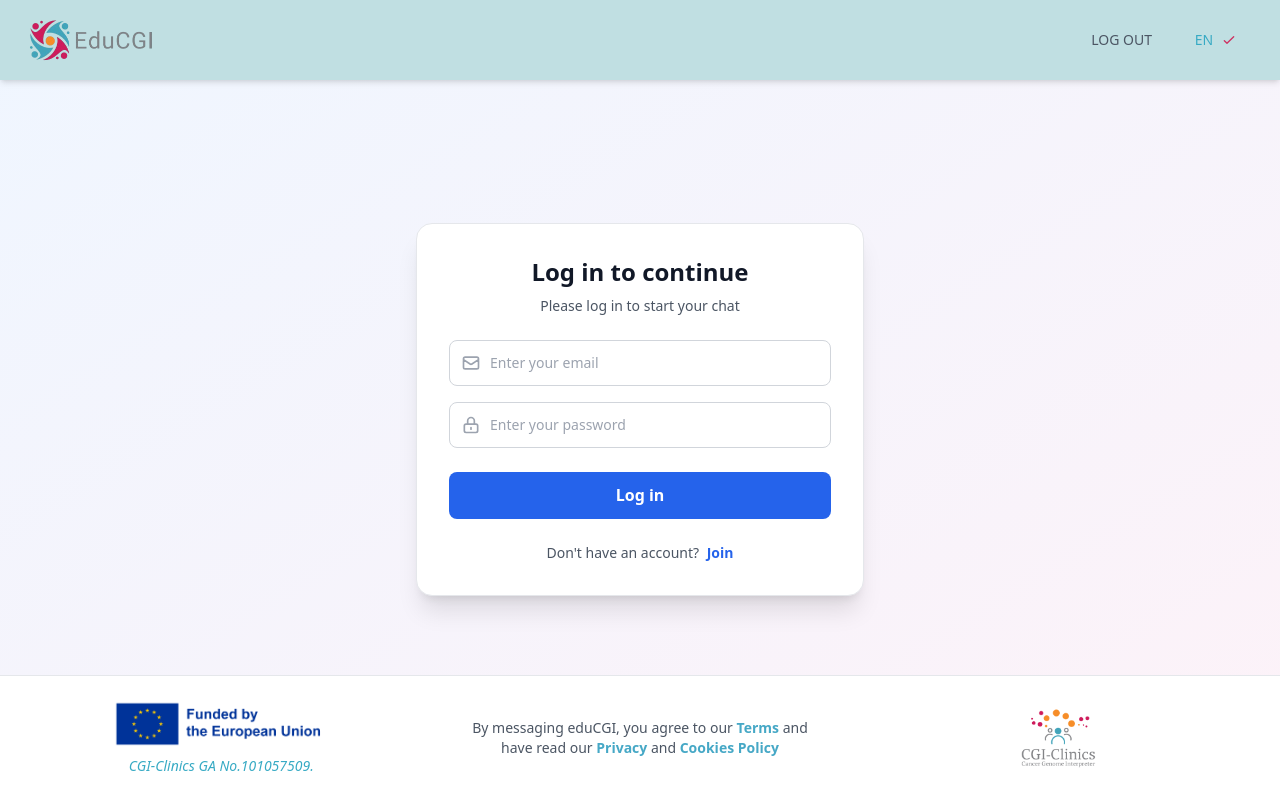
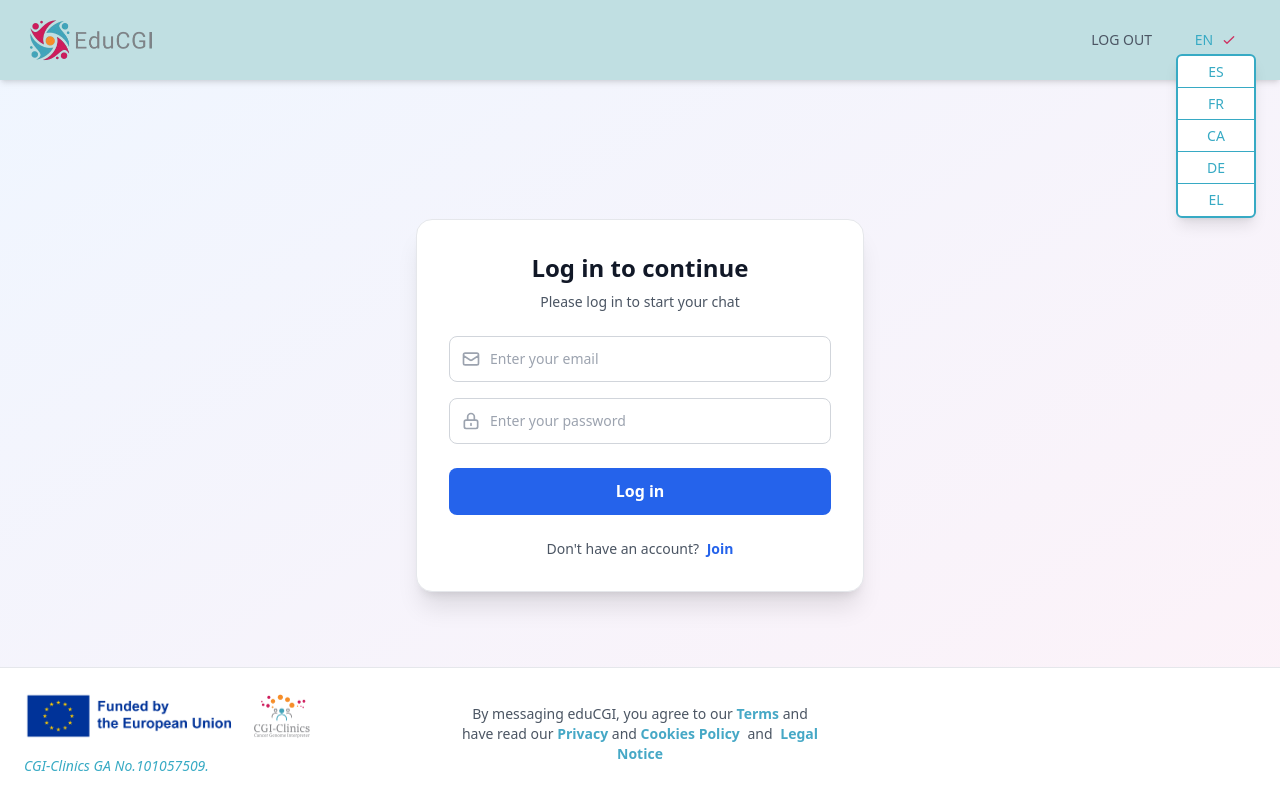
Before and after one commit to Cesar-Cantalupe/cgi, an Angular app: page /home in a window 1280 px wide. Both pictures are taken after a click on the button "EN". Built offline with nearby package versions, Linux system fonts and the light colour scheme.

Commit message:
+cambios de texto -fix selector idioma

```diff
--- a/src/app/components/footer/footer.component.html
+++ b/src/app/components/footer/footer.component.html
@@ -4,16 +4,23 @@
 
     <div class="grid grid-cols-3 gap-6 items-center">
 
+      <!-- Logos (EU + CGI-Clinics) - Left side -->
       <div class="space-y-3 col-span-1">
-        <div class="flex flex-col items-center justify-start h-full">
-          <img src="assets/home/EN_FundedbytheEU_RGB_POS.png" alt="Funded by the European Union" class="h-12 w-auto object-contain">
-          <p class="text-sm italic cursor-pointer underline-offset-2 text-left transition-colors mt-2 text-[#37AAC4] hover:text-[#CE3262]" (click)="openModal()">
+        <div class="flex flex-col items-start justify-start h-full gap-4">
+          <div class="flex items-center gap-3">
+            <img src="assets/home/EN_FundedbytheEU_RGB_POS.png" alt="Funded by the European Union" class="h-12 w-auto object-contain">
+            <a href="https://www.cgiclinics.eu/" target="_blank" rel="noopener noreferrer" class="transition-transform duration-300 hover:scale-105">
+              <img src="assets/home/marca_CGI-Clinics-01.png" alt="CGI-Clinics Cancer Genome Interpreter" class="h-12 w-auto object-contain">
+            </a>
+          </div>
+          <p class="text-sm italic cursor-pointer underline-offset-2 text-left transition-colors text-[#37AAC4] hover:text-[#CE3262]" (click)="openModal()">
             {{ 'FOOTER.GRANT_NUMBER' | translate }}
           </p>
         </div>
       </div>
 
 
+      <!-- Links Center -->
       <div class="col-span-1 flex items-center justify-center">
         <p class="text-sm text-gray-600 text-center px-4">
           {{ 'FOOTER.TERMS_TEXT' | translate }}
@@ -28,16 +35,17 @@
           <a href="#" class="font-semibold hover:underline transition-colors duration-300" style="color: #46A8C6;">
             {{ 'FOOTER.COOKIES' | translate }}
           </a>
+          <span class="mx-1">{{ 'FOOTER.AND' | translate }}</span>
+          <a href="#" class="font-semibold hover:underline transition-colors duration-300" style="color: #46A8C6;">
+            {{ 'FOOTER.LEGAL_NOTICE' | translate }}
+          </a>
         </p>
       </div>
 
 
+      <!-- Empty Right column for balance -->
       <div class="space-y-3 col-span-1">
-        <div class="flex items-center justify-center h-full">
-          <a href="https://www.cgiclinics.eu/" target="_blank" rel="noopener noreferrer" class="transition-transform duration-300 hover:scale-105">
-            <img src="assets/home/marca_CGI-Clinics-01.png" alt="CGI-Clinics Cancer Genome Interpreter" class="h-16 w-auto object-contain">
-          </a>
-        </div>
+        <!-- Space for layout balance -->
       </div>
     </div>
   </div>
--- a/src/app/components/header/header.component.css
+++ b/src/app/components/header/header.component.css
@@ -1,4 +1,4 @@
-header{
-  z-index: 1;
+header {
+  z-index: 1000;
   position: relative;
 }
--- a/src/app/components/header/header.component.html
+++ b/src/app/components/header/header.component.html
@@ -13,9 +13,7 @@
           {{ 'HEADER.LOGOUT' | translate }}
         </button>
 
-        <div class="relative group">
-
-          <div class="absolute inset-0 -bottom-2 h-8 bg-transparent pointer-events-none group-hover:pointer-events-auto"></div>
+        <div class="relative" (mouseenter)="onMouseEnter()">
 
           <button class="flex items-center justify-center space-x-2 text-[#37AAC4] font-medium text-sm px-4 py-2 rounded-lg hover:bg-gray-50 transition-colors duration-200 relative z-10 w-20">
             <span>{{ currentLanguage }}</span>
@@ -25,7 +23,13 @@
             </svg>
           </button>
 
-          <div class="absolute right-0 mt-0 bg-white rounded-md shadow-lg border-2 border-[#37AAC4] overflow-hidden opacity-0 invisible group-hover:opacity-100 group-hover:visible transition-all duration-200 z-50 w-20">
+          <div class="absolute right-0 -mt-1 bg-white rounded-md shadow-lg border-2 border-[#37AAC4] overflow-hidden z-50 w-20 transition-all duration-200"
+               [class.opacity-0]="!isDropdownOpen"
+               [class.invisible]="!isDropdownOpen"
+               [class.opacity-100]="isDropdownOpen"
+               [class.visible]="isDropdownOpen"
+               style="top: 100%;"
+               (mouseleave)="onMouseLeave()">
             <button
               *ngFor="let lang of getAvailableLanguages()"
               (click)="selectLanguage(lang)"
--- a/src/app/components/header/header.component.ts
+++ b/src/app/components/header/header.component.ts
@@ -11,6 +11,7 @@ import { TranslationService } from '../../services/translation.service';
 export class HeaderComponent {
   currentLanguage: string = 'EN';
   languages = ['EN', 'ES', 'FR', 'CA', 'DE', 'EL'];
+  isDropdownOpen: boolean = false;
 
   constructor(
     private authService: AuthService,
@@ -27,6 +28,7 @@ export class HeaderComponent {
   selectLanguage(language: string) {
     const langCode = language.toLowerCase();
     this.translationService.setLanguage(langCode);
+    this.isDropdownOpen = false;
   }
 
   getAvailableLanguages(): string[] {
@@ -37,4 +39,12 @@ export class HeaderComponent {
     this.authService.logout();
     this.router.navigate(['/login']);
   }
+
+  onMouseEnter() {
+    this.isDropdownOpen = true;
+  }
+
+  onMouseLeave() {
+    this.isDropdownOpen = false;
+  }
 }
--- a/src/app/components/home/home.component.html
+++ b/src/app/components/home/home.component.html
@@ -23,7 +23,7 @@
           <p [innerHTML]="'HOME.DESCRIPTION_1' | translate"></p>
           <p [innerHTML]="'HOME.DESCRIPTION_2' | translate"></p>
           <p class="text-sm mt-6">
-            {{ 'HOME.AGREEMENT_TEXT' | translate }}
+            <span [innerHTML]="getAgreementTextWithLink('HOME.AGREEMENT_TEXT' | translate)"></span>
             <button (click)="openAgreementPopup()" class="text-blue-600 hover:text-blue-800 underline font-medium">
               {{ 'HOME.AGREEMENT_LINK' | translate }}
             </button>.
--- a/src/app/components/home/home.component.ts
+++ b/src/app/components/home/home.component.ts
@@ -1,5 +1,6 @@
 import { Component, OnInit } from '@angular/core';
 import { Router, ActivatedRoute } from '@angular/router';
+import { DomSanitizer, SafeHtml } from '@angular/platform-browser';
 
 @Component({
   selector: 'app-home',
@@ -12,7 +13,8 @@ export class HomeComponent implements OnInit {
 
   constructor(
     private router: Router,
-    private route: ActivatedRoute
+    private route: ActivatedRoute,
+    private sanitizer: DomSanitizer
   ) {}
 
   ngOnInit() {
@@ -38,4 +40,12 @@ export class HomeComponent implements OnInit {
   closeAgreementPopup() {
     this.showAgreementPopup = false;
   }
+
+  getAgreementTextWithLink(agreementText: string): SafeHtml {
+    const linkedText = agreementText.replace(
+      /CGI-Clinics/g,
+      '<a href="https://www.cgiclinics.eu/" target="_blank" rel="noopener noreferrer" class="text-blue-600 hover:text-blue-800 underline">CGI-Clinics</a>'
+    );
+    return this.sanitizer.bypassSecurityTrustHtml(linkedText + ' ');
+  }
 }
--- a/src/assets/i18n/ca.json
+++ b/src/assets/i18n/ca.json
@@ -12,7 +12,7 @@
   },
   "CHAT": {
     "INPUT_PLACEHOLDER": "El teu missatge",
-    "DISCLAIMER": "Aquest contingut és només amb finalitats educatives. Per a assessorament mèdic o diagnòstic, consulteu un professional.",
+    "DISCLAIMER": "Aquest contingut és només amb finalitats educatives. Per a assessorament mèdic o diagnòstic, consulteu un professional. Tingueu en compte: Aquesta és una eina en desenvolupament.",
     "TOGGLE_SIDEBAR": "Commuta la barra lateral",
     "OPEN_MENU": "Obre el menú",
     "CONNECTED": "Connectat",
@@ -49,6 +49,7 @@
     "TERMS": "Termes",
     "PRIVACY": "Privadesa",
     "COOKIES": "Política de Cookies",
+    "LEGAL_NOTICE": "Avís Legal",
     "GRANT_NUMBER": "CGI-Clinics GA No.101057509.",
     "CGI_CLINICS": "CGI-Clinics",
     "CANCER_GENOME_INTERPRETER": "Cancer Genome Interpreter",
@@ -111,7 +112,7 @@
     "WELCOME_TITLE": "Benvingut/da a eduCGI!",
     "DESCRIPTION_1": "Com a <strong>chatbot d'IA</strong>, estic aquí per ajudar-te a entendre el món complex del càncer a nivell molecular. El meu objectiu és fer la informació científica més accessible, proporcionant explicacions clares basades en fonts fiables.",
     "DESCRIPTION_2": "<strong>Recorda: sóc una IA, no un professional mèdic.</strong> La informació que comparteixo és només amb finalitats educatives i mai s'ha d'utilitzar per a autodiagnòstic o per prendre decisions mèdiques. Consulteu sempre amb un proveïdor de salut qualificat per a assessorament mèdic i tractament personalitzat.",
-    "AGREEMENT_TEXT": "Per a més informació, vegeu",
+    "AGREEMENT_TEXT": "eduCGI es desenvolupa dins del projecte CGI-Clinics",
     "AGREEMENT_LINK": "acord CGI-Clinics 101057509",
     "START_BUTTON": "COMENÇAR",
     "AGREEMENT_TITLE": "Acord CGI-Clinics 101057509",
--- a/src/assets/i18n/de.json
+++ b/src/assets/i18n/de.json
@@ -12,7 +12,7 @@
   },
   "CHAT": {
     "INPUT_PLACEHOLDER": "Ihre Nachricht",
-    "DISCLAIMER": "Dieser Inhalt dient nur Bildungszwecken. Für medizinische Beratung oder Diagnose konsultieren Sie einen Fachmann.",
+    "DISCLAIMER": "Dieser Inhalt dient nur Bildungszwecken. Für medizinische Beratung oder Diagnose konsultieren Sie einen Fachmann. Bitte beachten Sie: Dies ist ein Entwicklungstool.",
     "TOGGLE_SIDEBAR": "Seitenleiste umschalten",
     "OPEN_MENU": "Menü öffnen",
     "CONNECTED": "Verbunden",
@@ -49,6 +49,7 @@
     "TERMS": "Nutzungsbedingungen",
     "PRIVACY": "Datenschutz",
     "COOKIES": "Cookie-Richtlinie",
+    "LEGAL_NOTICE": "Rechtliche Hinweise",
     "GRANT_NUMBER": "CGI-Clinics GA No.101057509.",
     "CGI_CLINICS": "CGI-Clinics",
     "CANCER_GENOME_INTERPRETER": "Cancer Genome Interpreter",
@@ -111,7 +112,7 @@
     "WELCOME_TITLE": "Willkommen bei eduCGI!",
     "DESCRIPTION_1": "Als <strong>KI-Chatbot</strong> bin ich hier, um Ihnen zu helfen, die komplexe Welt des Krebses auf molekularer Ebene zu verstehen. Mein Ziel ist es, wissenschaftliche Informationen zugänglicher zu machen und klare Erklärungen auf der Grundlage zuverlässiger Quellen zu liefern.",
     "DESCRIPTION_2": "<strong>Bitte beachten Sie: Ich bin eine KI, kein medizinischer Fachmann.</strong> Die von mir geteilten Informationen dienen nur Bildungszwecken und sollten niemals zur Selbstdiagnose oder für medizinische Entscheidungen verwendet werden. Konsultieren Sie immer einen qualifizierten Arzt für persönliche medizinische Beratung und Behandlung.",
-    "AGREEMENT_TEXT": "Weitere Informationen finden Sie unter",
+    "AGREEMENT_TEXT": "eduCGI wird innerhalb des Projekts CGI-Clinics entwickelt",
     "AGREEMENT_LINK": "Vereinbarung CGI-Clinics 101057509",
     "START_BUTTON": "STARTEN",
     "AGREEMENT_TITLE": "Vereinbarung CGI-Clinics 101057509",
--- a/src/assets/i18n/el.json
+++ b/src/assets/i18n/el.json
@@ -12,7 +12,7 @@
   },
   "CHAT": {
     "INPUT_PLACEHOLDER": "Το μήνυμά σας",
-    "DISCLAIMER": "Αυτό το περιεχόμενο είναι μόνο για εκπαιδευτικούς σκοπούς. Για ιατρικές συμβουλές ή διάγνωση, συμβουλευτείτε επαγγελματία.",
+    "DISCLAIMER": "Αυτό το περιεχόμενο είναι μόνο για εκπαιδευτικούς σκοπούς. Για ιατρικές συμβουλές ή διάγνωση, συμβουλευτείτε επαγγελματία. Σημειώστε: Αυτό είναι ένα εργαλείο ανάπτυξης.",
     "TOGGLE_SIDEBAR": "Εναλλαγή πλαϊνής μπάρας",
     "OPEN_MENU": "Άνοιγμα μενού",
     "CONNECTED": "Συνδεδεμένο",
@@ -49,6 +49,7 @@
     "TERMS": "Όροι",
     "PRIVACY": "Απόρρητο",
     "COOKIES": "Πολιτική Cookies",
+    "LEGAL_NOTICE": "Νομική Ειδοποίηση",
     "GRANT_NUMBER": "CGI-Clinics GA No.101057509.",
     "CGI_CLINICS": "CGI-Clinics",
     "CANCER_GENOME_INTERPRETER": "Cancer Genome Interpreter",
@@ -111,7 +112,7 @@
     "WELCOME_TITLE": "Καλώς ήρθατε στο eduCGI!",
     "DESCRIPTION_1": "Ως <strong>chatbot ΤΝ</strong>, είμαι εδώ για να σας βοηθήσω να κατανοήσετε τον σύνθετο κόσμο του καρκίνου σε μοριακό επίπεδο. Στόχος μου είναι να καταστήσω την επιστημονική πληροφόρηση πιο προσιτή, παρέχοντας σαφείς εξηγήσεις βασισμένες σε αξιόπιστες πηγές.",
     "DESCRIPTION_2": "<strong>Παρακαλώ σημειώστε: Είμαι ΤΝ, όχι ιατρικός επαγγελματίας.</strong> Οι πληροφορίες που μοιράζομαι είναι μόνο για εκπαιδευτικούς σκοπούς και δεν πρέπει ποτέ να χρησιμοποιηθούν για αυτοδιάγνωση ή για λήψη ιατρικών αποφάσεων. Συμβουλευτείτε πάντα έναν προσόντα επαγγελματία υγείας για εξατομικευμένες ιατρικές συμβουλές και θεραπεία.",
-    "AGREEMENT_TEXT": "Για περισσότερες πληροφορίες, δείτε",
+    "AGREEMENT_TEXT": "Το eduCGI αναπτύσσεται στο πλαίσιο του έργου CGI-Clinics",
     "AGREEMENT_LINK": "συμφωνία CGI-Clinics 101057509",
     "START_BUTTON": "ΕΚΚΙΝΗΣΗ",
     "AGREEMENT_TITLE": "Συμφωνία CGI-Clinics 101057509",
--- a/src/assets/i18n/en.json
+++ b/src/assets/i18n/en.json
@@ -12,7 +12,7 @@
   },
   "CHAT": {
     "INPUT_PLACEHOLDER": "Your message",
-    "DISCLAIMER": "This content is for educational purposes only. For medical advice or diagnosis, consult a professional.",
+    "DISCLAIMER": "This content is for educational purposes only. For medical advice or diagnosis, consult a professional. Please note: This is a tool in development.",
     "TOGGLE_SIDEBAR": "Toggle Sidebar",
     "OPEN_MENU": "Open Menu",
     "CONNECTED": "Connected",
@@ -49,6 +49,7 @@
     "TERMS": "Terms",
     "PRIVACY": "Privacy",
     "COOKIES": "Cookies Policy",
+    "LEGAL_NOTICE": "Legal Notice",
     "GRANT_NUMBER": "CGI-Clinics GA No.101057509.",
     "CGI_CLINICS": "CGI-Clinics",
     "CANCER_GENOME_INTERPRETER": "Cancer Genome Interpreter",
@@ -111,7 +112,7 @@
     "WELCOME_TITLE": "Welcome to eduCGI!",
     "DESCRIPTION_1": "As an <strong>AI chatbot</strong>, I'm here to help you understand the complex world of cancer on a molecular level. My goal is to make scientific information more accessible, providing clear explanations based on reliable sources.",
     "DESCRIPTION_2": "<strong>Please remember: I am an AI, not a medical professional.</strong> The information I share is for educational purposes only and should never be used for self-diagnosis or to make medical decisions. Always consult with a qualified healthcare provider for personalized medical advice and treatment.",
-    "AGREEMENT_TEXT": "For more information, see",
+    "AGREEMENT_TEXT": "eduCGI is developed within the CGI-Clinics project",
     "AGREEMENT_LINK": "agreement CGI-Clinics 101057509",
     "START_BUTTON": "START",
     "AGREEMENT_TITLE": "Agreement CGI-Clinics 101057509",
--- a/src/assets/i18n/es.json
+++ b/src/assets/i18n/es.json
@@ -12,7 +12,7 @@
   },
   "CHAT": {
     "INPUT_PLACEHOLDER": "Tu mensaje",
-    "DISCLAIMER": "Este contenido es solo para fines educativos. Para asesoramiento médico o diagnóstico, consulte a un profesional.",
+    "DISCLAIMER": "Este contenido es solo para fines educativos. Para asesoramiento médico o diagnóstico, consulte a un profesional. Tenga en cuenta: Esta es una herramienta en desarrollo.",
     "TOGGLE_SIDEBAR": "Alternar barra lateral",
     "OPEN_MENU": "Abrir menú",
     "CONNECTED": "Conectado",
@@ -49,6 +49,7 @@
     "TERMS": "Términos",
     "PRIVACY": "Privacidad",
     "COOKIES": "Política de Cookies",
+    "LEGAL_NOTICE": "Aviso Legal",
     "GRANT_NUMBER": "CGI-Clinics GA No.101057509.",
     "CGI_CLINICS": "CGI-Clinics",
     "CANCER_GENOME_INTERPRETER": "Cancer Genome Interpreter",
@@ -111,7 +112,7 @@
     "WELCOME_TITLE": "¡Bienvenido a eduCGI!",
     "DESCRIPTION_1": "Como un <strong>chatbot de IA</strong>, estoy aquí para ayudarte a comprender el complejo mundo del cáncer a nivel molecular. Mi objetivo es hacer que la información científica sea más accesible, proporcionando explicaciones claras basadas en fuentes confiables.",
     "DESCRIPTION_2": "<strong>Por favor recuerda: Soy una IA, no un profesional médico.</strong> La información que comparto es solo con fines educativos y nunca debe usarse para autodiagnóstico o para tomar decisiones médicas. Siempre consulte con un proveedor de atención médica calificado para obtener asesoramiento y tratamiento personalizado.",
-    "AGREEMENT_TEXT": "Para más información, consulte el",
+    "AGREEMENT_TEXT": "eduCGI se desarrolla dentro del proyecto CGI-Clinics",
     "AGREEMENT_LINK": "acuerdo CGI-Clinics 101057509",
     "START_BUTTON": "COMENZAR",
     "AGREEMENT_TITLE": "Acuerdo CGI-Clinics 101057509",
--- a/src/assets/i18n/fr.json
+++ b/src/assets/i18n/fr.json
@@ -12,7 +12,7 @@
   },
   "CHAT": {
     "INPUT_PLACEHOLDER": "Votre message",
-    "DISCLAIMER": "Ce contenu est à but éducatif uniquement. Pour des conseils ou diagnostics médicaux, consultez un professionnel.",
+    "DISCLAIMER": "Ce contenu est à but éducatif uniquement. Pour des conseils ou diagnostics médicaux, consultez un professionnel. Veuillez noter : Ceci est un outil en développement.",
     "TOGGLE_SIDEBAR": "Basculer la barre latérale",
     "OPEN_MENU": "Ouvrir le menu",
     "CONNECTED": "Connecté",
@@ -49,6 +49,7 @@
     "TERMS": "Conditions",
     "PRIVACY": "Confidentialité",
     "COOKIES": "Politique des cookies",
+    "LEGAL_NOTICE": "Avis légal",
     "GRANT_NUMBER": "CGI-Clinics GA No.101057509.",
     "CGI_CLINICS": "CGI-Clinics",
     "CANCER_GENOME_INTERPRETER": "Cancer Genome Interpreter",
@@ -111,7 +112,7 @@
     "WELCOME_TITLE": "Bienvenue sur eduCGI !",
     "DESCRIPTION_1": "En tant que <strong>chatbot IA</strong>, je suis ici pour vous aider à comprendre le monde complexe du cancer au niveau moléculaire. Mon objectif est de rendre les informations scientifiques plus accessibles, en fournissant des explications claires basées sur des sources fiables.",
     "DESCRIPTION_2": "<strong>Veuillez noter : je suis une IA, pas un professionnel de santé.</strong> Les informations que je partage sont à but éducatif uniquement et ne doivent jamais être utilisées pour l'autodiagnostic ou pour prendre des décisions médicales. Consultez toujours un professionnel de santé qualifié pour des conseils et traitements médicaux personnalisés.",
-    "AGREEMENT_TEXT": "Pour plus d'informations, voir",
+    "AGREEMENT_TEXT": "eduCGI est développé dans le cadre du projet CGI-Clinics",
     "AGREEMENT_LINK": "accord CGI-Clinics 101057509",
     "START_BUTTON": "COMMENCER",
     "AGREEMENT_TITLE": "Accord CGI-Clinics 101057509",
```
